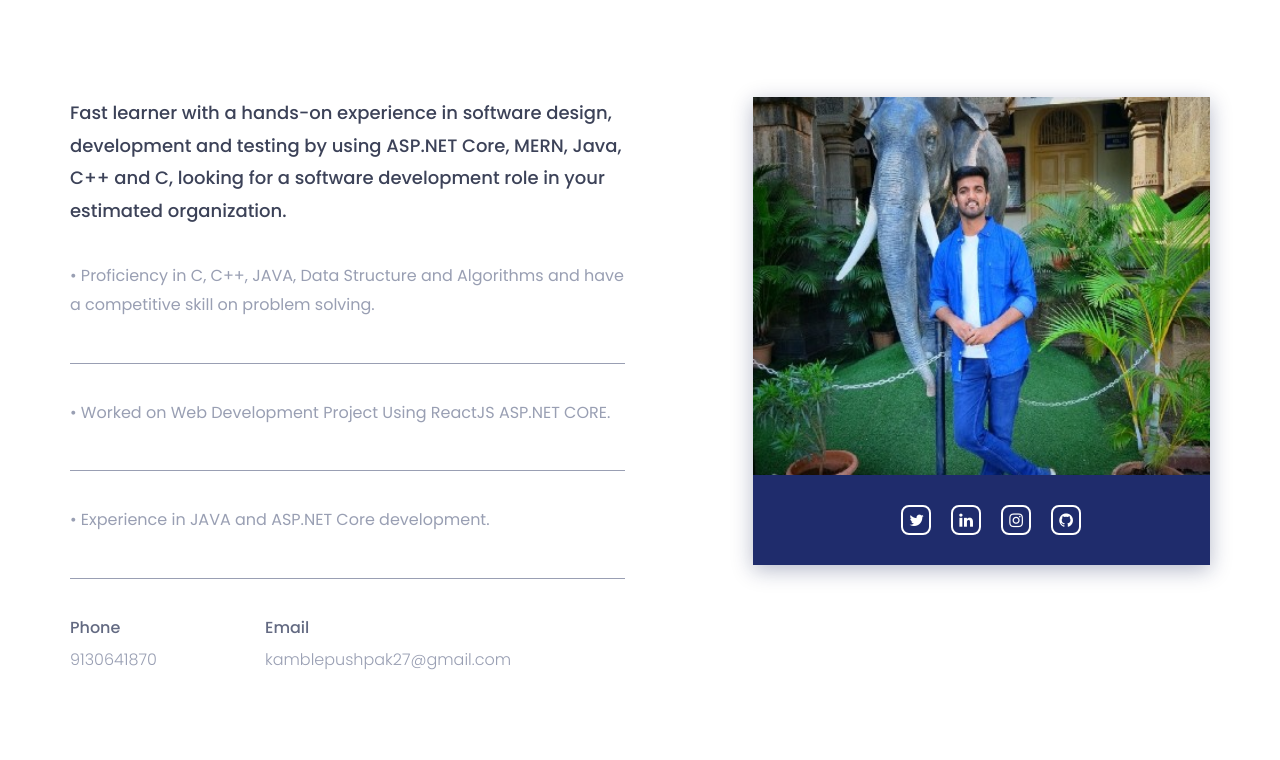
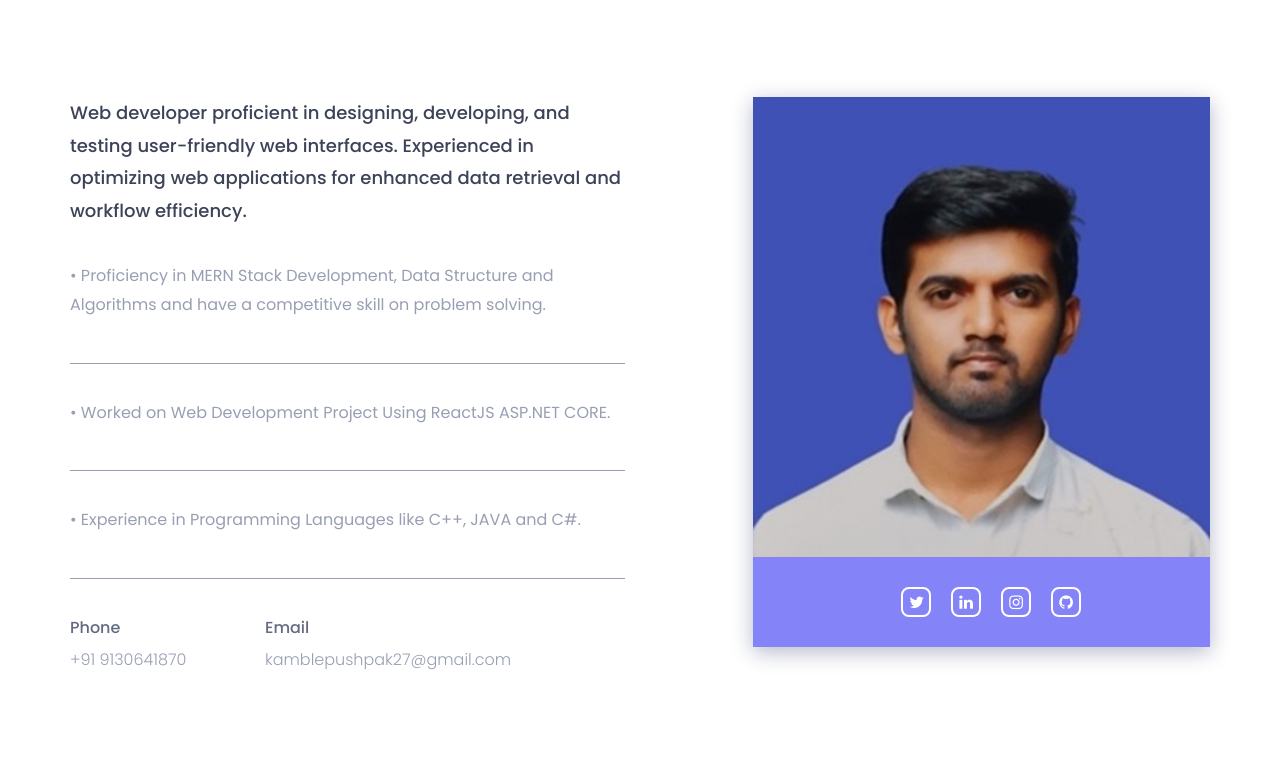
Before and after one commit to Pushpak2002/Portfolio, a plain HTML site: page index.html in a window 1280 px wide. Shown: the part 1020-1780 px from the top of the page. Drawn offline with nearby package versions, Linux system fonts and the light colour scheme.

Commit message:
Web Developer changes

```diff
--- a/assets/css/style.css
+++ b/assets/css/style.css
@@ -282,8 +282,8 @@ nav.navbar.bootsnav .navbar-toggle i{color: #d92cf9;}
 
 }
 .single-about-img img {
-    max-width: 500px;
-    height: 468px;
+    width: 500px;
+    height: 550px;
 }
 .about-list-icon{
     display: flex;
@@ -292,9 +292,9 @@ nav.navbar.bootsnav .navbar-toggle i{color: #d92cf9;}
     position: absolute;
     bottom: 0;
     left: 0;
-    width: 102%;
+    width: 100%;
     height: 90px;
-    background: #1f2c6c;
+    background: #8583f8;
 }
 /*.ab-list-icon */
 .about-list-icon ul {
--- a/index.html
+++ b/index.html
@@ -99,7 +99,7 @@
 					<div class="col-md-12 text-center">
 						<div class="header-text">
 							<h2>hello <span>,</span> i am <br> Pushpak </h2>
-							<p>Software developer</p>
+							<p>Web developer</p>
 							<a href="assets/download/Pushpak Ajit Kamble.pdf" download>download resume</a>
 						</div><!--/.header-text-->
 					</div><!--/.col-->
@@ -120,26 +120,26 @@
 						<div class="col-sm-6">
 							<div class="single-about-txt">
 								<h3>
-									Fast learner with a hands-on experience in software design,
-									development and testing by using ASP.NET Core, MERN, Java,
-									C++ and C, looking for a software development role in your estimated organization.
+									Web developer proficient in designing, developing,
+									and testing user-friendly web interfaces. Experienced in
+									optimizing web applications for enhanced data retrieval and workflow efficiency.
 
 								</h3>
 								<p>
-									• Proficiency in C, C++, JAVA, Data Structure and Algorithms
+									• Proficiency in MERN Stack Development, Data Structure and Algorithms
 									and have a competitive skill on problem solving.
 								</p>
 								<p>
 									• Worked on Web Development Project Using ReactJS ASP.NET CORE.
 								</p>
 								<p>
-									• Experience in JAVA and ASP.NET Core development.
+									• Experience in Programming Languages like C++, JAVA and C#.
 								</p>
 								<div class="row">
 									<div class="col-sm-4">
 										<div class="single-about-add-info">
 											<h3>phone</h3>
-											<p>9130641870</p>
+											<p>+91 9130641870</p>
 										</div>
 									</div>
 									<div class="col-sm-4">
@@ -154,7 +154,7 @@
 						</div>
 						<div class="col-sm-offset-1 col-sm-5">
 							<div class="single-about-img">
-								<img src="assets/images/about/MyPic.jpeg" alt="profile_image">
+								<img src="assets/images/about/Pushpak.jpg" alt="profile_image">
 								<div class="about-list-icon">
 									<ul>
 										<li>
@@ -360,6 +360,7 @@
 									</div><!-- /.barWrapper -->
 								</div>
 							</div>
+
 							<div class="col-md-6">
 								<div class="single-skill-content">
 									<div class="barWrapper">
@@ -646,12 +647,12 @@
 								<div class="contact-adress">
 									<div class="contact-add-head">
 										<h3>Pushpak</h3>
-										<p>Software/ Web developer</p>
+										<p> Web developer</p>
 									</div>
 									<div class="contact-add-info">
 										<div class="single-contact-add-info">
 											<h3>phone</h3>
-											<p>9130641870</p>
+											<p>+91 9130641870</p>
 										</div>
 										<div class="single-contact-add-info">
 											<h3>email</h3>
```
Also changed, not shown: assets/images/about/MyPic.jpeg (deleted), assets/images/about/Pushpak.jpg (added), 1 other file.
